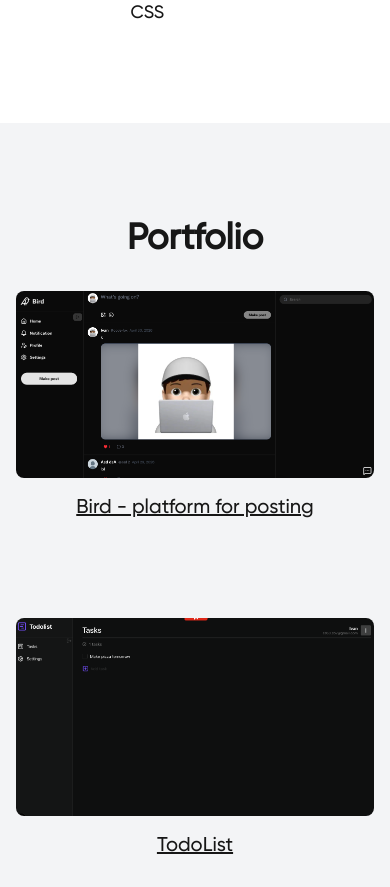
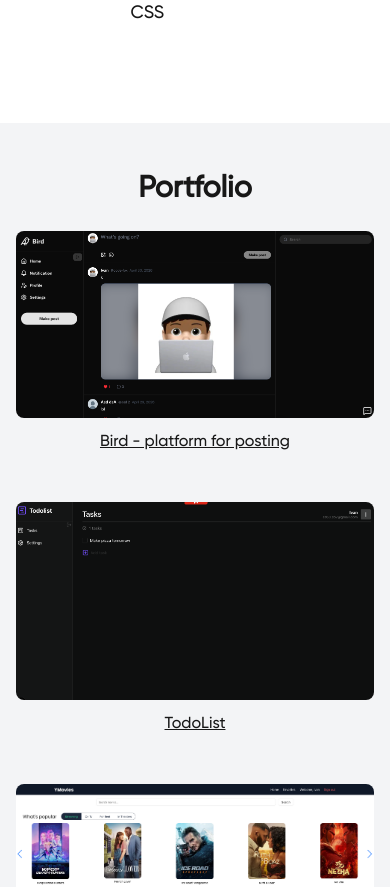
Before and after one commit to runtimefox/portfolio, a Next.js app: page / in a window 390 px wide. Shown: the part 1400-2287 px from the top of the page. Built offline with nearby package versions, Linux system fonts and the light colour scheme.

Commit message:
refactor: update layout and styling in Portfolio component

```diff
--- a/src/components/main/Portfolio.tsx
+++ b/src/components/main/Portfolio.tsx
@@ -32,10 +32,10 @@ const PROJECTS = [
 
 export const Portfolio: FC = () => {
   return (
-    <section className="w-full py-24 px-4 bg-gray-100" id="projects">
-      <div className="max-w-5xl mx-auto text-center flex flex-col gap-8">
+    <section className="w-full py-12 md:py-24 px-4 bg-gray-100" id="Projects">
+      <div className="max-w-5xl mx-auto text-center flex flex-col gap-6 md:gap-8">
         <motion.h2
-          className="font-gilroy font-bold text-4xl"
+          className="font-gilroy font-bold text-3xl md:text-4xl"
           initial={{ opacity: 0, y: 30 }}
           whileInView={{ opacity: 1, y: 0 }}
           transition={{ duration: 0.6 }}
@@ -43,30 +43,32 @@ export const Portfolio: FC = () => {
           Portfolio
         </motion.h2>
 
-        <div className="flex flex-col gap-24">
-          {PROJECTS.map(({ src, alt, href, name }, i) => (
+        <div className="flex flex-col gap-12 md:gap-24">
+          {PROJECTS.map(({ src, alt, href, name }) => (
             <motion.div
               key={name}
-              className="flex flex-col items-center gap-4"
+              className="flex flex-col items-center gap-3 md:gap-4"
               initial={{ opacity: 0, y: 50 }}
               whileInView={{ opacity: 1, y: 0 }}
               transition={{ duration: 0.7, delay: 0.1 }}
               viewport={{ once: true }}>
-              <motion.div whileHover={{ scale: 1.02 }} transition={{ duration: 0.3 }}>
+              <motion.div
+                className="w-full"
+                whileHover={{ scale: 1.02 }}
+                transition={{ duration: 0.3 }}>
                 <Image
                   src={src}
                   alt={alt}
                   width={1000}
                   height={600}
-                  className="rounded-lg object-cover"
-                  style={{ width: '100%', height: 'auto' }}
+                  className="rounded-lg object-cover w-full h-auto"
                 />
               </motion.div>
               <a
                 href={href}
                 target="_blank"
                 rel="noopener noreferrer"
-                className="text-xl underline">
+                className="text-base md:text-xl underline">
                 {name}
               </a>
             </motion.div>
```
